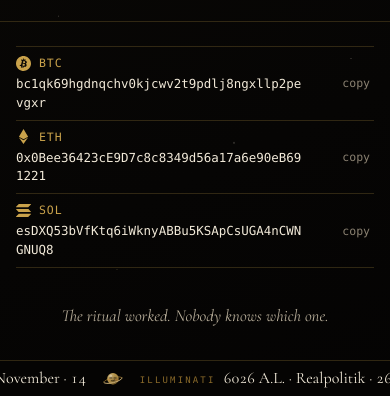
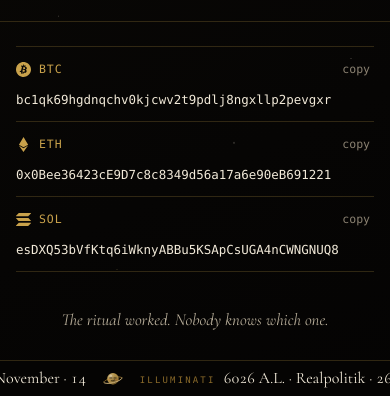
Before and after one commit to DyllonWright/daat-data-website, a plain HTML site: page patronage.html in a window 390 px wide. Shown: the part 448-844 px from the top of the page. Drawn offline with Linux system fonts and the light colour scheme; animation ran at ten frames a second.

Commit message:
feat(patronage): the whole row copies, and an address holds one line on a phone
The mark, the label and the address now answer a press the same way the word
"copy" does. Below 480px the address takes its own full line, sized to stay
unbroken down to 320px.

Co-Authored-By: Claude Fable 5.2 <noreply@anthropic.com>

```diff
--- a/assets/patronage.css
+++ b/assets/patronage.css
@@ -87,6 +87,17 @@ header.page-hero.patron-hero .standfirst { font-size: 1rem; }
 
 .has-copy .coin-copy { display: inline-block; }
 
+/* With script running the whole row copies, so it reads as one control and
+   the address gives up its select-all. */
+.has-copy .coin { cursor: pointer; }
+
+.has-copy .coin-addr {
+  user-select: text;
+  -webkit-user-select: text;
+}
+
+.has-copy .coin:hover .coin-copy { color: var(--gold-bright); }
+
 .coin-copy:hover,
 .coin-copy.did { color: var(--gold-bright); }
 
@@ -138,8 +149,14 @@ header.page-hero.patron-hero .standfirst { font-size: 1rem; }
     grid-template-columns: minmax(0, 1fr) auto;
     gap: 0.15rem 0.75rem;
   }
-  .coin-name { grid-column: 1; }
-  .coin-addr { grid-column: 1; grid-row: 2; }
-  .coin-copy { grid-column: 2; grid-row: 1 / span 2; min-height: 44px; }
-  .coin { padding: 0.45rem 0; }
+  /* The label and "copy" share the first line; the address takes the whole
+     second one, sized so its 44 characters hold a single line down to 320px. */
+  .coin { padding: 0.2rem 0 0.7rem; }
+  .coin-name { grid-column: 1; grid-row: 1; }
+  .coin-copy { grid-column: 2; grid-row: 1; min-height: 2.4rem; }
+  .coin-addr {
+    grid-column: 1 / -1;
+    grid-row: 2;
+    font-size: min(0.78rem, 3.25vw);
+  }
 }
--- a/assets/patronage.js
+++ b/assets/patronage.js
@@ -1,7 +1,7 @@
 /* Copy an address, receive a blessing.
  *
  * The page shows one line of thanks on arrival and deals another each time a
- * visitor presses a copy control, or presses the line itself. The lines live in data/blessings.json — add
+ * visitor presses anywhere on an address row, or presses the line itself. The lines live in data/blessings.json — add
  * one there rather than here.
  *
  * NO REPEATS UNTIL THE POOL RUNS OUT. The script deals from a shuffled bag and
@@ -19,7 +19,6 @@
  */
 (function () {
   var out = document.querySelector('[data-blessing]');
-  var buttons = document.querySelectorAll('[data-copy]');
   if (!out) { return; }
 
   var KEY = 'daat-blessings-seen';
@@ -154,11 +153,14 @@
     });
   }
 
-  function wire(button) {
-    var source = document.getElementById(button.getAttribute('data-copy'));
-    if (!source) { return; }
+  /* The whole row answers: the mark, the label, the address and the word
+     "copy" all do the same thing, so a thumb never has to find a small target.
+     A press that ends a drag-selection stays a selection and copies nothing. */
+  function wire(row) {
+    var source = row.querySelector('.coin-addr');
+    var button = row.querySelector('[data-copy]');
+    if (!source || !button) { return; }
     var timer = 0;
-    button.addEventListener('click', function () {
     function say(word) {
       button.textContent = word;
       button.classList.add('did');
@@ -168,6 +170,8 @@
         button.classList.remove('did');
       }, 1600);
     }
+    row.addEventListener('click', function () {
+      if (window.getSelection && String(window.getSelection())) { return; }
       copy(source.textContent.trim()).then(
         function () { say('copied'); },
         function () { say('select it'); }
@@ -180,8 +184,9 @@
     if (pool.length) { shift(deal(), false); }
   });
 
-  for (var i = 0; i < buttons.length; i++) { wire(buttons[i]); }
-  if (buttons.length) { document.documentElement.classList.add('has-copy'); }
+  var rows = document.querySelectorAll('.coin');
+  for (var i = 0; i < rows.length; i++) { wire(rows[i]); }
+  if (rows.length) { document.documentElement.classList.add('has-copy'); }
 
   fetch('data/blessings.json')
     .then(function (r) {
```
Lines whose indentation alone changed are shown as unchanged.
